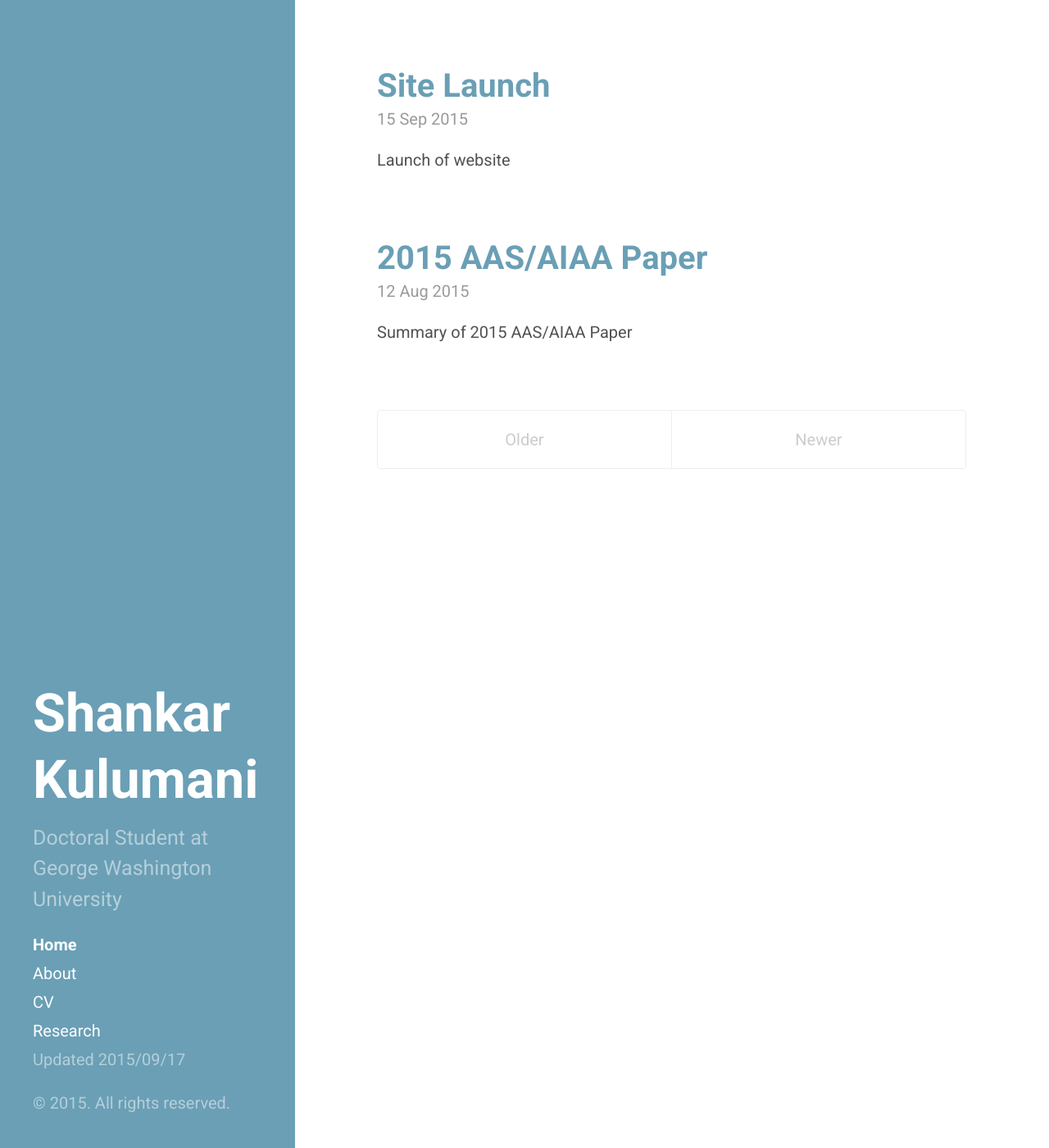
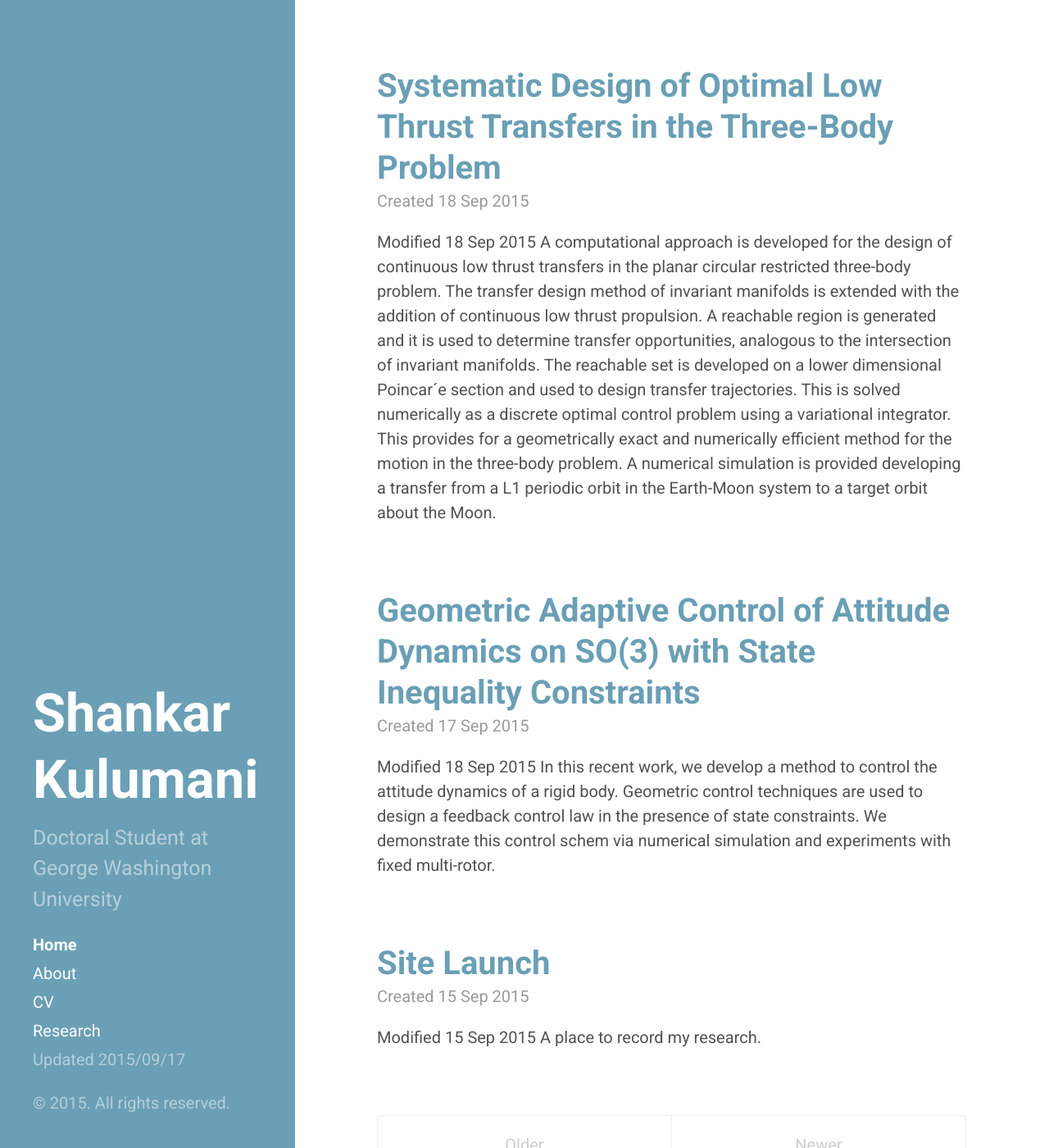
Before and after one commit to skulumani/skulumani.github.io, a Jekyll site: the page built from index.html, in a window 1280 px wide and 1400 px high. Shown: the whole window at 82% size. Built offline with Jekyll 4.4.1, drawn with Linux system fonts in a browser that asks for light colours; the list of posts is cut into pages by our own code.

Commit message:
updated low thrust and attitude control posts. added modified date to homepage

```diff
--- a/_includes/head.html
+++ b/_includes/head.html
@@ -29,7 +29,9 @@
   <link rel="alternate" type="application/rss+xml" title="RSS" href="/atom.xml">
 
   <!-- MathJax -->
+  {% if page.mathjax %}
    <script type="text/javascript"
             src="http://cdn.mathjax.org/mathjax/latest/MathJax.js?config=TeX-AMS-MML_HTMLorMML">
     </script>
+  {% endif %}
 </head>
--- a/_posts/2015-08-10-aas-paper.md
+++ /dev/null
@@ -1,17 +0,0 @@
----
-layout: post
-title: "2015 AAS/AIAA Paper"
-date: 2015-08-12
-excerpt: "Summary of 2015 AAS/AIAA Paper"
-categories: research
----
-
-Quick summary of the paper and where it was presented
-
-Some pretty plots
-
-Maybe some animations
-
-Link to PDF
-
-Link to Matlab code
--- a/_posts/2015-09-15-shankar-kulumani-site-launch.md
+++ b/_posts/2015-09-15-shankar-kulumani-site-launch.md
@@ -2,12 +2,14 @@
 layout: post
 title: "Site Launch"
 date: 2015-09-15
+modified: 2015-09-15
 categories: general
-excerpt: "Launch of website"
+excerpt: "A place to record my research."
 ---
 
 My first attempt at creating a personal website.
+I hope to set this up as a central place to show my work and offer some more detail for those interested.
+In addition, it will allow me to make the source code available and easy to find.
 
 I'm following this [guide](http://jmcglone.com/guides/github-pages/) and using the [Hyde template](http://hyde.getpoole.com/).
-
-[Jekyll](http://jekyllrb.com/) is pretty powerful
+The entire site is using [Jekyll](http://jekyllrb.com/).
--- /dev/null
+++ b/_posts/2015-09-18-constrained-attitude-control.md
@@ -0,0 +1,20 @@
+---
+layout: post
+title: "Geometric Adaptive Control of Attitude Dynamics on SO(3) with State Inequality Constraints"
+date: 2015-09-17
+modified: 2015-09-18
+excerpt: "In this recent work, we develop a method to control the attitude dynamics of a rigid body.
+          Geometric control techniques are used to design a feedback control law in the presence of state constraints.
+          We demonstrate this control schem via numerical simulation and experiments with fixed multi-rotor."
+categories: research, attitude, geometric, control, adaptive
+mathjax: true
+---
+
+
+Some pretty plots
+
+Maybe some animations - include a GIF of the satellite rotating
+
+Link to PDF
+
+Link to Matlab code
--- /dev/null
+++ b/_posts/2015-09-18-low-thrust.md
@@ -0,0 +1,31 @@
+---
+layout: post
+title: "Systematic Design of Optimal Low Thrust Transfers in the Three-Body Problem"
+date: 2015-09-18
+modified: 2015-09-18
+excerpt: "A computational approach is developed for the design of continuous low thrust
+transfers in the planar circular restricted three-body problem. The transfer design
+method of invariant manifolds is extended with the addition of continuous low
+thrust propulsion. A reachable region is generated and it is used to determine
+transfer opportunities, analogous to the intersection of invariant manifolds. The
+reachable set is developed on a lower dimensional Poincar´e section and used to
+design transfer trajectories. This is solved numerically as a discrete optimal control
+problem using a variational integrator. This provides for a geometrically exact
+and numerically efficient method for the motion in the three-body problem. A
+numerical simulation is provided developing a transfer from a L1 periodic orbit in
+the Earth-Moon system to a target orbit about the Moon."
+categories: research, astrodynamics, geometric, variational
+mathjax: true
+---
+
+AAS Presentation and paper
+
+SSPI Presentation/Report
+
+BibTex citation
+
+Some pretty plots
+
+Maybe some animations
+
+Link to source code
--- a/index.html
+++ b/index.html
@@ -29,7 +29,8 @@ title: Home
       </a>
     </h1>
 
-    <span class="post-date">{{ post.date | date_to_string }}</span>
+    <span class="post-date">Created {{ post.date | date_to_string }}</span>
+    <span class="post-modified">Modified {{ post.modified | date_to_string }}</span>
 
     {{ post.excerpt}}
   </div>
```
Also changed, not shown: _posts/acc_paper.md (deleted, +0 -17 lines), _posts/post.html (deleted, +0 -9 lines).
